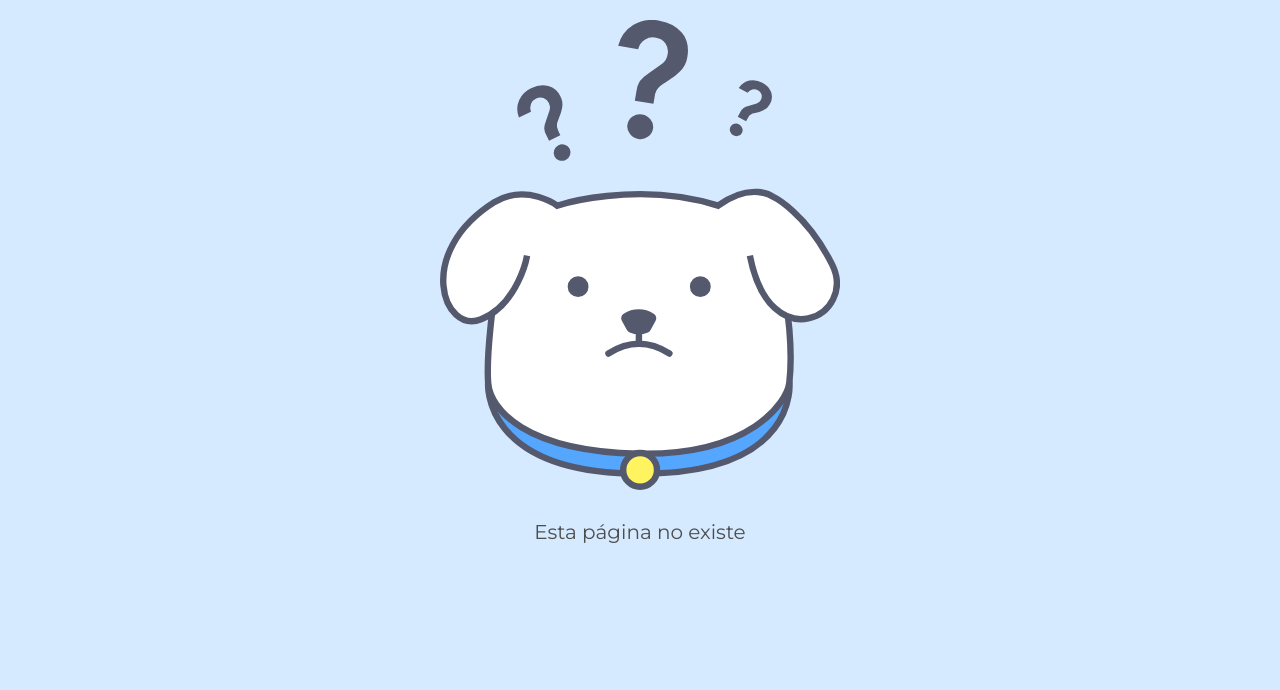
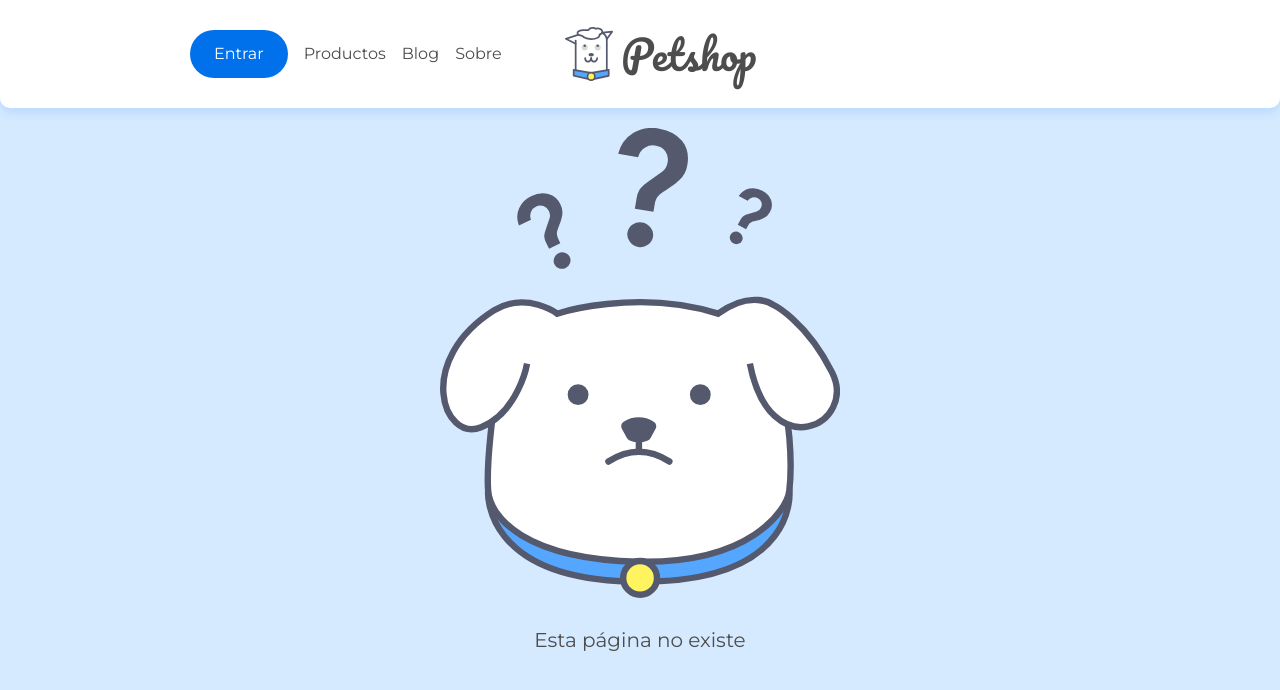
Before and after one commit to Hamy9511/SPA, a React (Create React App) app: page /posts/1 in a window 1280 px wide. Shown: the top 690 px of the page. Built offline with nearby package versions, Linux system fonts and the light colour scheme.

Commit message:
agregando barra de menu

```diff
--- a/src/App.js
+++ b/src/App.js
@@ -3,12 +3,14 @@
 import Home from "./pages/Home"
 import Sobre from "./pages/Sobre"
 import Page404 from './pages/Page404';
+import Header from './components/Header';
 
 import { BrowserRouter as Router, Routes, Route } from 'react-router-dom';
 
 function App() {
   return (
     <Router>
+      <Header/>
       <Routes>
         <Route path="/" element={<Home/>}/>
         <Route path="/Sobre" element={<Sobre/>} />
--- /dev/null
+++ b/src/components/Header.jsx
@@ -0,0 +1,30 @@
+import image from "../assets/img/doguito.svg"
+import "../assets/css/componentes/header.css"
+
+
+const Header = () => {
+    return (
+        <header className="header container">
+            <div className="menu-hamburguer">
+                <span className="menu-hamburguer__icon"></span>
+            </div>
+            <div className="header-container">
+                <a href="/" className="flex flex--center">
+                    <img className="header__logo" src={image} alt="doguito" />
+                    <h1 className="header__title">Petshop</h1>
+                </a>
+            </div>
+            <nav className="menu-header">
+                <ul className="menu-items">
+                    <li><a className="menu-item menu-item--entrar" href="#">Entrar</a></li>
+                    <li><a className="menu-item" href="#">Productos</a></li>
+                    <li><a className="menu-item" href="/">Blog</a></li>
+                    <li><a className="menu-item" href="/sobre">Sobre</a></li>
+                </ul>
+            </nav>
+            <div className="menu-header-background"></div>
+        </header>
+    )
+}
+
+export default Header
```
